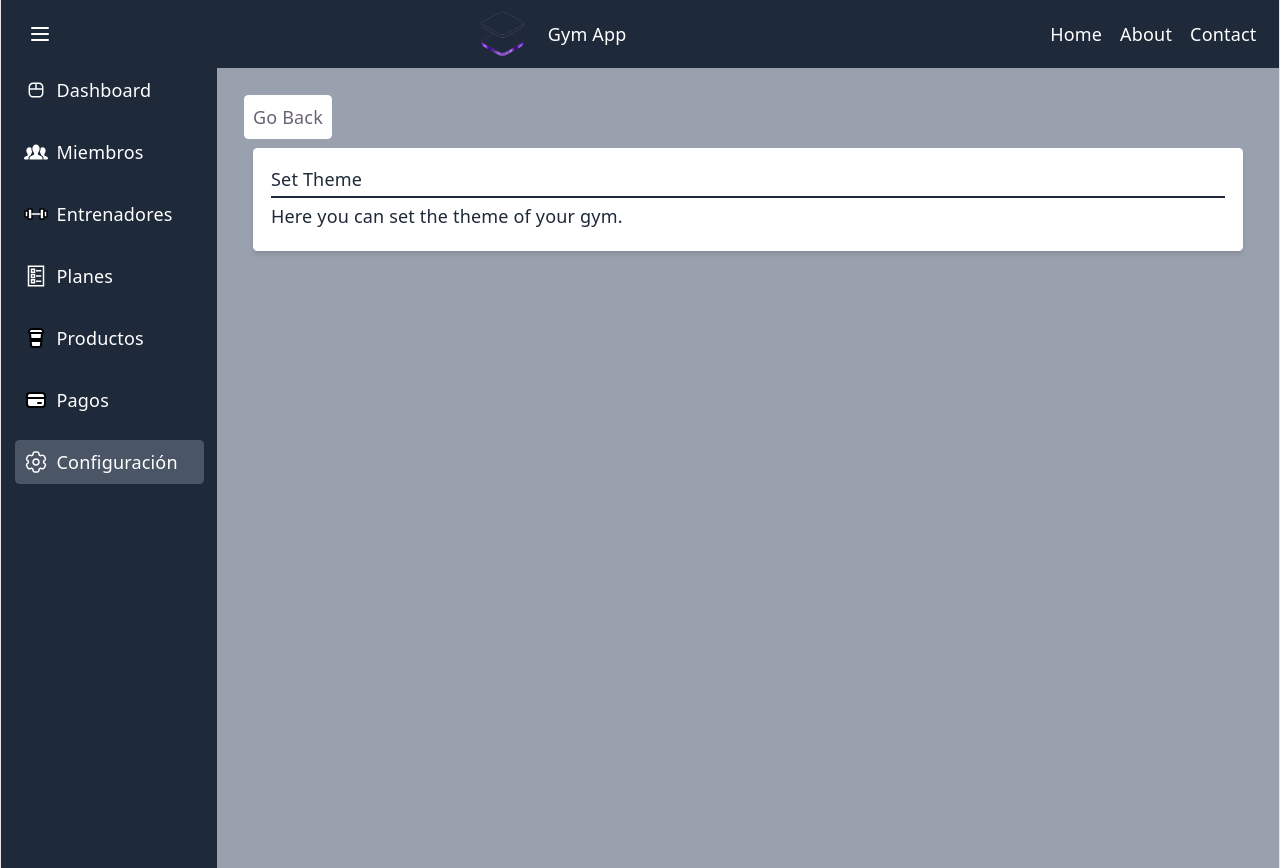
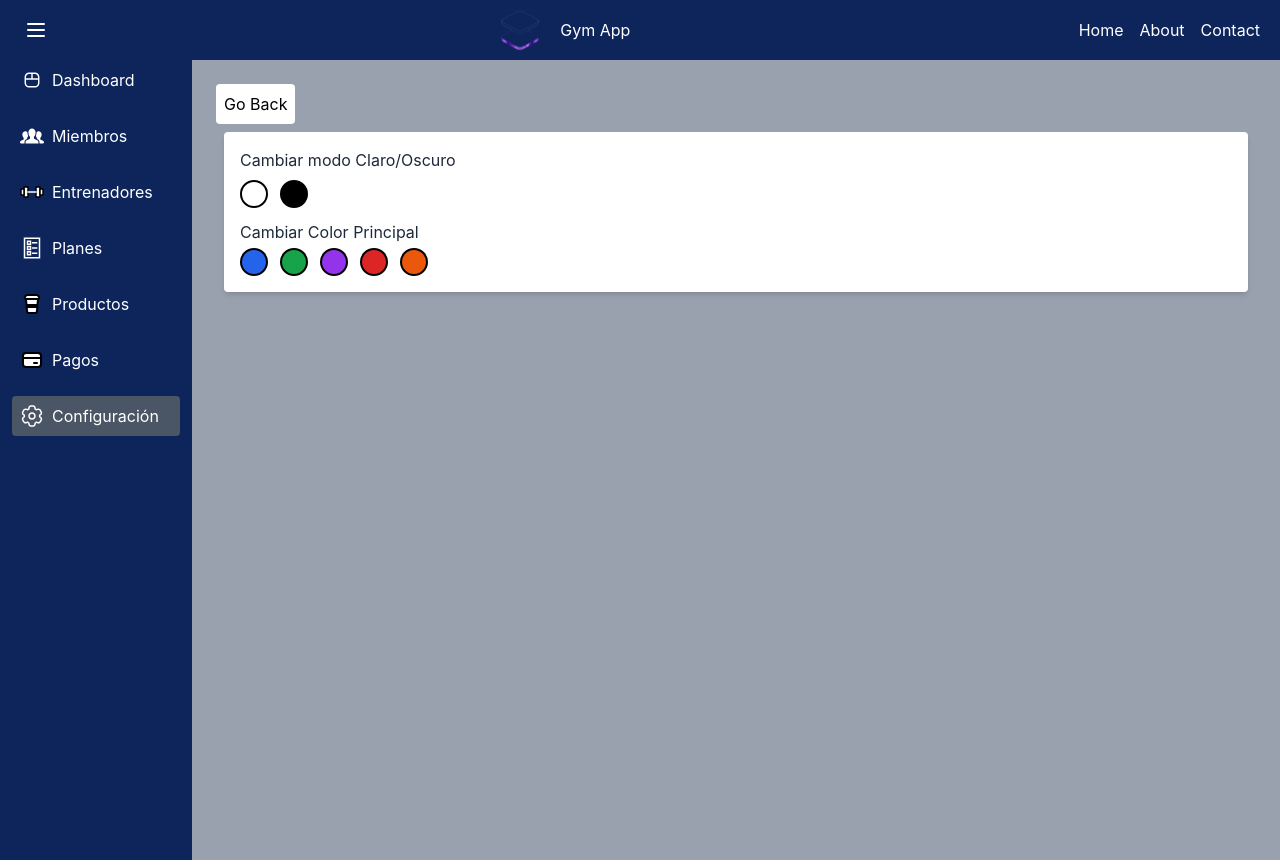
Before and after one commit to CISQ-Lab/GYMAPP, a React app in the folder frontend/: page /settings/theme in a window 1280 px wide. Built offline with nearby package versions, Linux system fonts and the light colour scheme; the HTML template or start-up script is replaced by a standard one.

Commit message:
Se completa el themeContext que se encarga de cambiar el color principal de la app por ahora, esto con el fin de hacer mas atractiva la interfaz ademas de que se completa el menu para cambiar el tema, aun falta el tema blanco/negro

```diff
--- a/frontend/src/components/NavBar.jsx
+++ b/frontend/src/components/NavBar.jsx
@@ -4,7 +4,7 @@ import { NavLink } from 'react-router-dom';
 function Navbar({ sidebarMinimized, onToggle }) {
   return (
 
-    <nav className="flex justify-between items-center px-5 bg-gray-800 text-white h-15">
+    <nav className="flex justify-between items-center px-5 bg-primary text-white h-15">
       <button onClick={onToggle} className="p-1 rounded hover:bg-gray-700 focus:outline-none focus:ring-2 focus:ring-white">
         <svg xmlns="http://www.w3.org/2000/svg" height="24"
           viewBox="0 0 24 24" width="24" fill="white">
--- a/frontend/src/components/Sidebar.jsx
+++ b/frontend/src/components/Sidebar.jsx
@@ -52,7 +52,7 @@ function Sidebar({ minimized }) {
     return (
 
 
-        <aside className={`h-screen bg-gray-800 text-white transition-all duration-300 ease-in-out ${minimized ? 'w-15' : 'w-48'}`}>
+        <aside className={`h-screen bg-primary text-white transition-all duration-300 ease-in-out ${minimized ? 'w-15' : 'w-48'}`}>
             <nav >
                 <ul className="space-y-4 text-left px-3">
 
--- /dev/null
+++ b/frontend/src/components/buttons/ColorButton.jsx
@@ -0,0 +1,12 @@
+export default function ColorButton({ color, value, onClick }) {
+    return (
+        <button
+            className="rounded-full p-3 border-black border-2 mr-3 cursor-pointer"
+            style={{ backgroundColor: color }}
+            value={value} onClick={onClick} />
+
+    )
+
+
+
+}
--- a/frontend/src/context/ThemeContext.jsx
+++ b/frontend/src/context/ThemeContext.jsx
@@ -1,15 +1,3 @@
 import {createContext, useState} from 'react';
 
-const ThemeContext = createContext();
-
-function ThemeProvider({children}) {
-    const [theme, setTheme] = useState('light');
-
-    return (
-        <ThemeContext.Provider value={{theme, setTheme}}>
-            {children}
-        </ThemeContext.Provider>
-    );
-}
-
-export {ThemeContext, ThemeProvider};
+export const ThemeContext = createContext();
--- /dev/null
+++ b/frontend/src/context/ThemeProvider.jsx
@@ -0,0 +1,41 @@
+import { ThemeContext } from './ThemeContext'
+import { useState, useEffect } from 'react';
+const colors = {
+        blue: '#0d255b',
+        green: '#16a34a',
+        purple: '#9333ea',
+        red: '#dc2626',
+        orange: '#ea580c'
+    }
+
+
+function ThemeProvider({ children }) {
+    const [theme, setTheme] = useState({
+        mode: "light",
+        primaryColor: "blue"
+    });
+    useEffect(() => {
+        document.documentElement.classList.toggle(
+            'dark',
+            theme.mode === 'dark'
+        );
+    }, [theme.mode])
+
+    useEffect(() => {
+
+        document.documentElement.style.setProperty(
+            '--color-primary',
+            colors[theme.primaryColor]
+        );
+
+    }, [theme.primaryColor])
+
+    return (
+        <ThemeContext.Provider value={{ theme, setTheme }}>
+            {children}
+        </ThemeContext.Provider>
+    );
+}
+
+
+export { ThemeContext, ThemeProvider };
--- /dev/null
+++ b/frontend/src/hooks/useTheme.jsx
@@ -0,0 +1,6 @@
+import { useContext } from "react";
+import { ThemeContext} from "../context/ThemeProvider";
+
+export default function useTheme(){
+    return useContext(ThemeContext);
+}
--- a/frontend/src/index.css
+++ b/frontend/src/index.css
@@ -1,85 +1,5 @@
 @import "tailwindcss";
 
-:root {
-  --text: #6b6375;
-  --text-h: #08060d;
-  --bg: #fff;
-  --border: #e5e4e7;
-  --code-bg: #f4f3ec;
-  --accent: #aa3bff;
-  --accent-bg: rgba(170, 59, 255, 0.1);
-  --accent-border: rgba(170, 59, 255, 0.5);
-  --social-bg: rgba(244, 243, 236, 0.5);
-  --shadow:
-    rgba(0, 0, 0, 0.1) 0 10px 15px -3px, rgba(0, 0, 0, 0.05) 0 4px 6px -2px;
-
-  --sans: system-ui, 'Segoe UI', Roboto, sans-serif;
-  --heading: system-ui, 'Segoe UI', Roboto, sans-serif;
-  --mono: ui-monospace, Consolas, monospace;
-
-  font: 18px/145% var(--sans);
-  letter-spacing: 0.18px;
-  color-scheme: light dark;
-  color: var(--text);
-  background: var(--bg);
-  font-synthesis: none;
-  text-rendering: optimizeLegibility;
-  -webkit-font-smoothing: antialiased;
-  -moz-osx-font-smoothing: grayscale;
-
-  @media (max-width: 1024px) {
-    font-size: 16px;
-  }
+@theme{
+  --color-primary: #0d255b
 }
-
-@media (prefers-color-scheme: dark) {
-  :root {
-    --text-h: #f3f4f6;
-    --bg: #16171d;
-    --border: #2e303a;
-    --code-bg: #1f2028;
-    --accent: #c084fc;
-    --accent-bg: rgba(192, 132, 252, 0.15);
-    --accent-border: rgba(192, 132, 252, 0.5);
-    --social-bg: rgba(47, 48, 58, 0.5);
-    --shadow:
-      rgba(0, 0, 0, 0.4) 0 10px 15px -3px, rgba(0, 0, 0, 0.25) 0 4px 6px -2px;
-  }
-
-  #social .button-icon {
-    filter: invert(1) brightness(2);
-  }
-}
-
-body {
-  margin: 0;
-}
-
-#root {
-  max-width: 100%;
-  margin: 0 auto;
-  border-inline: 1px solid var(--border);
-  min-height: 100svh;
-  display: flex;
-  flex-direction: column;
-  box-sizing: border-box;
-}
-
-p {
-  margin: 0;
-}
-
-code,
-.counter {
-  font-family: var(--mono);
-  display: inline-flex;
-  border-radius: 4px;
-  color: var(--text-h);
-}
-
-code {
-  font-size: 15px;
-  line-height: 135%;
-  padding: 4px 8px;
-  background: var(--code-bg);
-}
--- a/frontend/src/main.jsx
+++ b/frontend/src/main.jsx
@@ -3,7 +3,7 @@ import { createRoot } from 'react-dom/client'
 import { BrowserRouter } from 'react-router-dom'
 import './index.css'
 import App from './App.jsx'
-import { ThemeProvider } from './context/ThemeContext.jsx'
+import { ThemeProvider } from './context/ThemeProvider.jsx'
 
 createRoot(document.getElementById('root')).render(
   <StrictMode>
--- a/frontend/src/pages/gymPages/SetTheme.jsx
+++ b/frontend/src/pages/gymPages/SetTheme.jsx
@@ -1,8 +1,15 @@
 import { useNavigate } from "react-router-dom";
+import ColorButton from "../../components/buttons/ColorButton";
+import UseTheme from "../../hooks/useTheme"
 
 export default function SetTheme() {
 
     const navigate = useNavigate();
+    const {theme, setTheme} = UseTheme();
+    const changeColor = (color) => setTheme(prev => ({
+        ...prev,
+        primaryColor: color
+    }))
 
     return (
 
@@ -12,9 +19,27 @@ export default function SetTheme() {
                 Go Back
             </button>
 
-            <div className="flex flex-col justify-between bg-white shadow-md rounded p-4 m-2 text-gray-800">
-                <h3 className="pb-1 border-b-2 border-double">Set Theme</h3>
-                <p className="py-1">Here you can set the theme of your gym.</p>
+
+            <div className="flex flex-col justify-between bg-white shadow-md rounded p-4 m-2 text-gray-800 space-y-3">
+                <div>
+                    <p>Cambiar modo Claro/Oscuro</p>
+                    <div className="flex space-x-3 mt-2">
+                        <ColorButton color="white" value="light" />
+                        <ColorButton color="black" value="dark" />
+                    </div>
+
+                </div>
+                <div>
+                    <p>Cambiar Color Principal</p>
+                    <div>
+                        <ColorButton color="#2563eb" value="blue" onClick={(e) => changeColor(e.target.value)}/>
+                        <ColorButton color="#16a34a" value="green" onClick={(e) => changeColor(e.target.value)}/>
+                        <ColorButton color="#9333ea" value="purple" onClick={(e) => changeColor(e.target.value)}/>
+                        <ColorButton color="#dc2626" value="red" onClick={(e) => changeColor(e.target.value)}/>
+                        <ColorButton color="#ea580c" value="orange" onClick={(e) => changeColor(e.target.value)}/>
+                    </div>
+
+                </div>
             </div>
 
 
```
